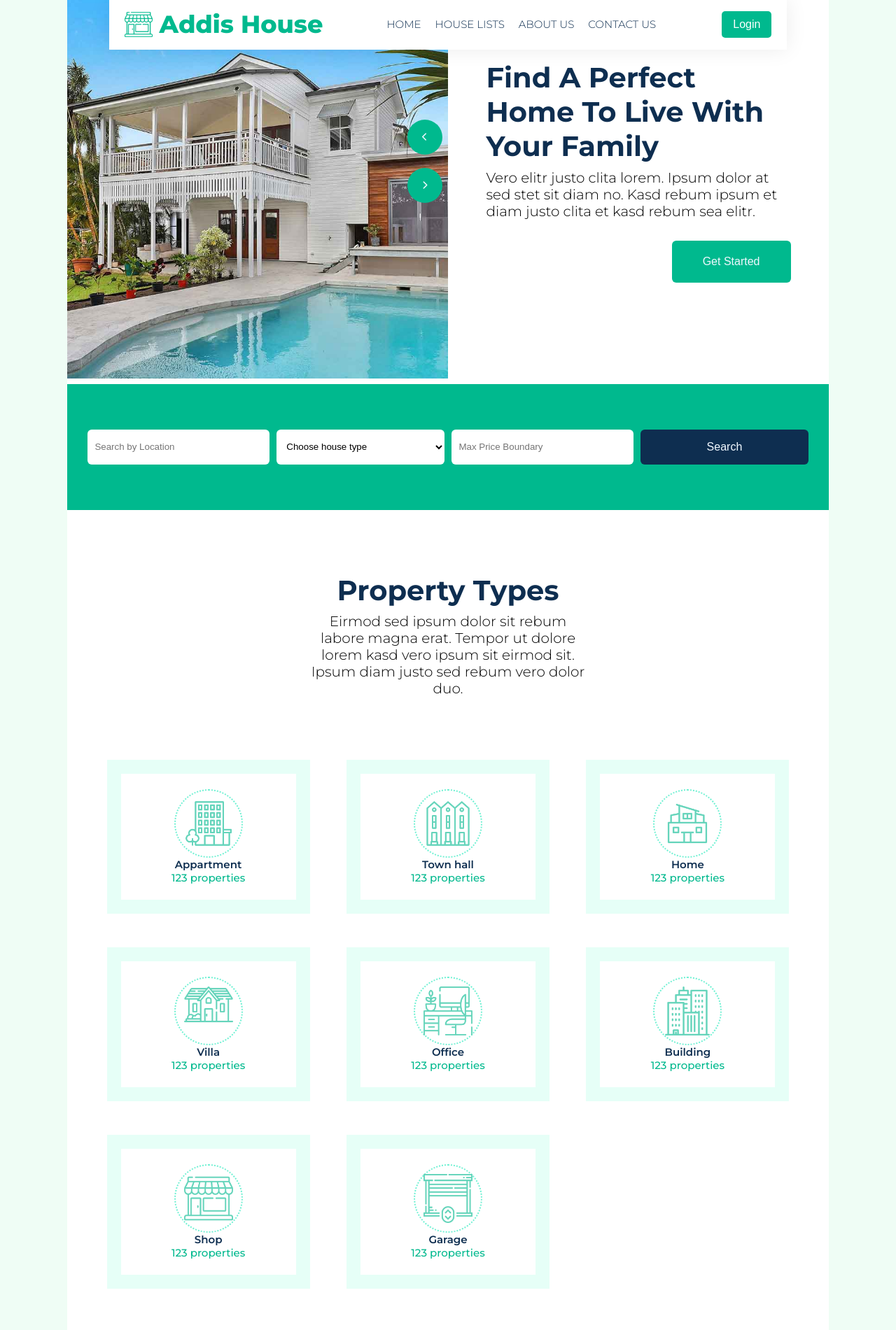
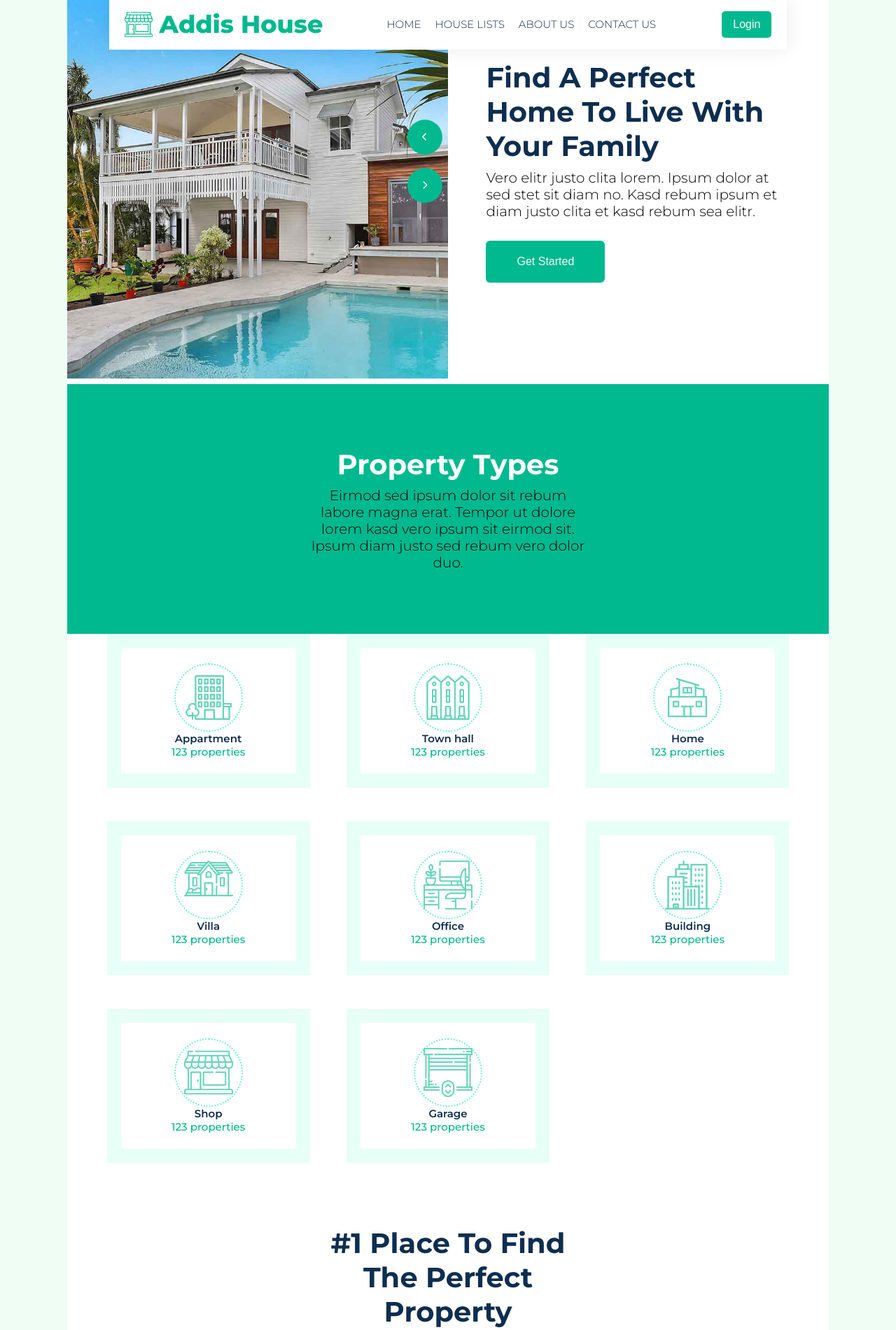
Before and after one commit to Yagth/AddisHouseRental, a PHP site: page /pages/home_page.html in a window 1280 px wide. Shown: the part 51-1952 px from the top of the page at 70% size. Run offline with PHP 8.4, Linux system fonts and the light colour scheme.

Commit message:
Removed unused files

```diff
--- a/Frontend/css/home_page.css
+++ b/Frontend/css/home_page.css
@@ -32,6 +32,10 @@ body {
 
 /* ......................................... */
 .discription {
+  display: flex;
+  flex-direction: column;
+  align-items: center;
+  justify-content: center;
   text-align: start;
 }
 
@@ -41,7 +45,6 @@ body {
 }
 
 .disc_b {
-  float: right;
   height: 60px;
   width: 170px;
   margin-top: 30px;
--- a/Frontend/js/search.js
+++ b/Frontend/js/search.js
@@ -3,7 +3,7 @@ const searchForm = document.querySelector(".formm");
 const searchInput = document.querySelector("#search");
 const propertyTypeSelect = document.querySelector("#property_type");
 const priceInput = document.querySelector("#price");
-const searchButton = document.querySelector("#submit");
+const searchButton = document.querySelector("#searchSumbit");
 
 // Function to show a success message popup
 function showSuccessMessage() {
--- a/Frontend/pages/home_page.html
+++ b/Frontend/pages/home_page.html
@@ -139,50 +139,11 @@
                 </div>
             </div>
         </div>
-        <div class="form_div center_form">
-            <div class="">
-                <form class="formm">
-                    <input
-                      class="form_content"
-                      type="text"
-                      id="search"
-                      name="search"
-                      placeholder="Search by Location"
-                      value=""
-                    /><br />
-                    <select class="form_content" id="property_type" name="house_tag">
-                      <option value="" >Choose house type</option>
-                      <option value="Appartment">Appartment</option>
-                      <option value="Villa">Villa</option>
-                      <option value="Home">Home</option>
-                      <option value="Office">Office</option>
-                      <option value="Building">Building</option>
-                      <option value="Shop">Shop</option>
-                    </select>
-                    <br />
-                    <input
-                      class="form_content"
-                      type="text"
-                      id="price"
-                      name="price"
-                      placeholder="Max Price Boundary"
-                    />
-                    <br />
-                    <input
-                      class="form_content form_button"
-                      type="submit"
-                      name="submit"
-                      id="submit"
-                      value="Search"
-                    />
-                  </form>
-            </div>
-        </div>
 
 
-        <div class="center_form">
-            <div class="discription types">
-                <h1>Property Types</h1>
+        <div class="center_form" style="background-color: #00b98e;">
+            <div class="discription types" >
+                <h1 style="color: white;" >Property Types</h1>
                 <p>Eirmod sed ipsum dolor sit rebum labore magna erat.
                     Tempor ut dolore lorem kasd vero ipsum sit eirmod sit.
                     Ipsum diam justo sed rebum vero dolor duo.</p>
@@ -386,3 +347,43 @@
 </body>
 
 </html>
+
+<!-- <div class="form_div center_form">
+    <div class="">
+        <form class="formm">
+            <input
+              class="form_content"
+              type="text"
+              id="search"
+              name="search"
+              placeholder="Search by Location"
+              value=""
+            /><br />
+            <select class="form_content" id="property_type" name="house_tag">
+              <option value="" >Choose house type</option>
+              <option value="Appartment">Appartment</option>
+              <option value="Villa">Villa</option>
+              <option value="Home">Home</option>
+              <option value="Office">Office</option>
+              <option value="Building">Building</option>
+              <option value="Shop">Shop</option>
+            </select>
+            <br />
+            <input
+              class="form_content"
+              type="text"
+              id="price"
+              name="price"
+              placeholder="Max Price Boundary"
+            />
+            <br />
+            <input
+              class="form_content form_button"
+              type="submit"
+              name="submit"
+              id="searchSubmit"
+              value="Search"
+            />
+          </form>
+    </div>
+</div> -->
```
Also changed, not shown: Backend/uploads/img/houses/IMG-648e9cd6dad868.42586495.jpg (added), Backend/uploads/img/houses/IMG-648e9cd6daded7.47954437.jpg (added).
